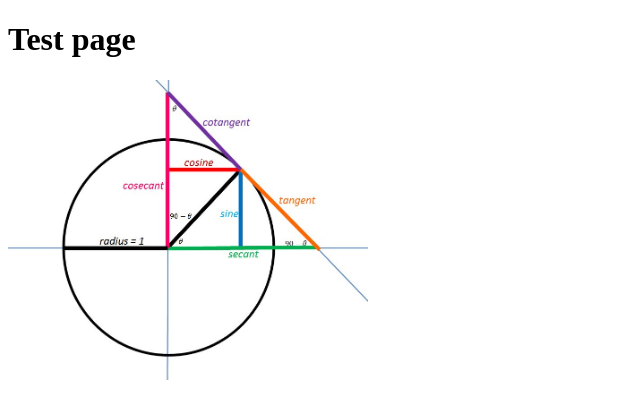
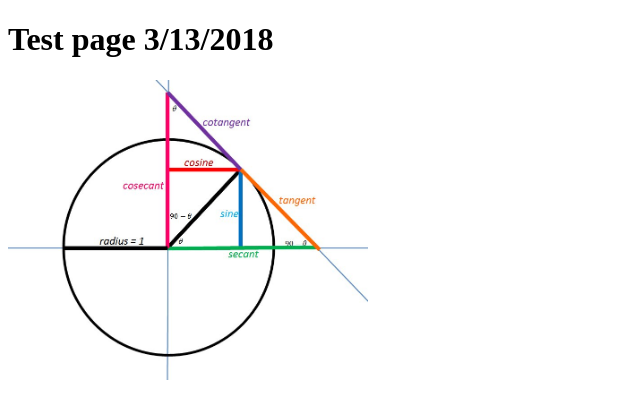
Before and after one commit to PaulSchrum/PaulSchrum_Portfolio, a plain HTML site: page default.html in a window 1280 px wide. Shown: the whole page, without its empty margins (0-640 px from the left). Drawn offline with Linux system fonts and the light colour scheme.

Commit message:
Made a dummy change to verify that it pushes all the way to the public page.

```diff
--- a/default.html
+++ b/default.html
@@ -1,7 +1,7 @@
 <!DOCTYPE html>
 <html>
     <body>
-        <h1>Test page</h1>
+        <h1>Test page 3/13/2018</h1>
         <img src='./pics/The trig function graphically.jpg' height="300">
     </body>
 </html>
```
